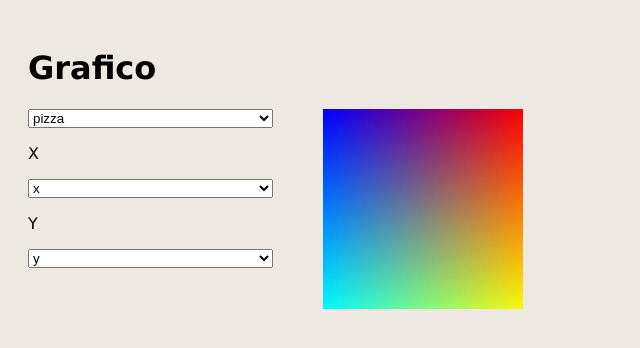
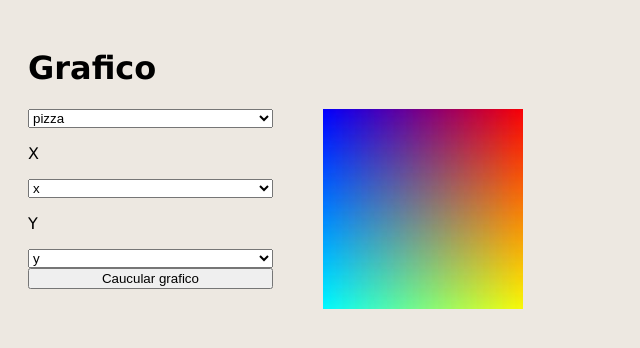
Before and after one commit to giastra/AED_py_project, a Flask app: page / in a window 1280 px wide. Shown: the top 348 px of the page, without its empty margins (0-640 px from the left). Run offline with Flask 3, Linux system fonts and the light colour scheme; parts of the project's set-up code (start-up, migrations or seed data) failed here and were passed over.

Commit message:
butão novo

```diff
--- a/templates/index.html
+++ b/templates/index.html
@@ -36,7 +36,11 @@
         <option value="y">y</option>
         <option value="y">y</option>
     </select>
+
+    <button type="submit" id='Bgrafico' onclick="">Caucular grafico</button>
+
     </section>
+
     <img src= "/pathImagesteste1.jpg" width="200px">
     </main>
 </body>
```
Also changed, not shown: app.py (line endings or trailing spaces).
